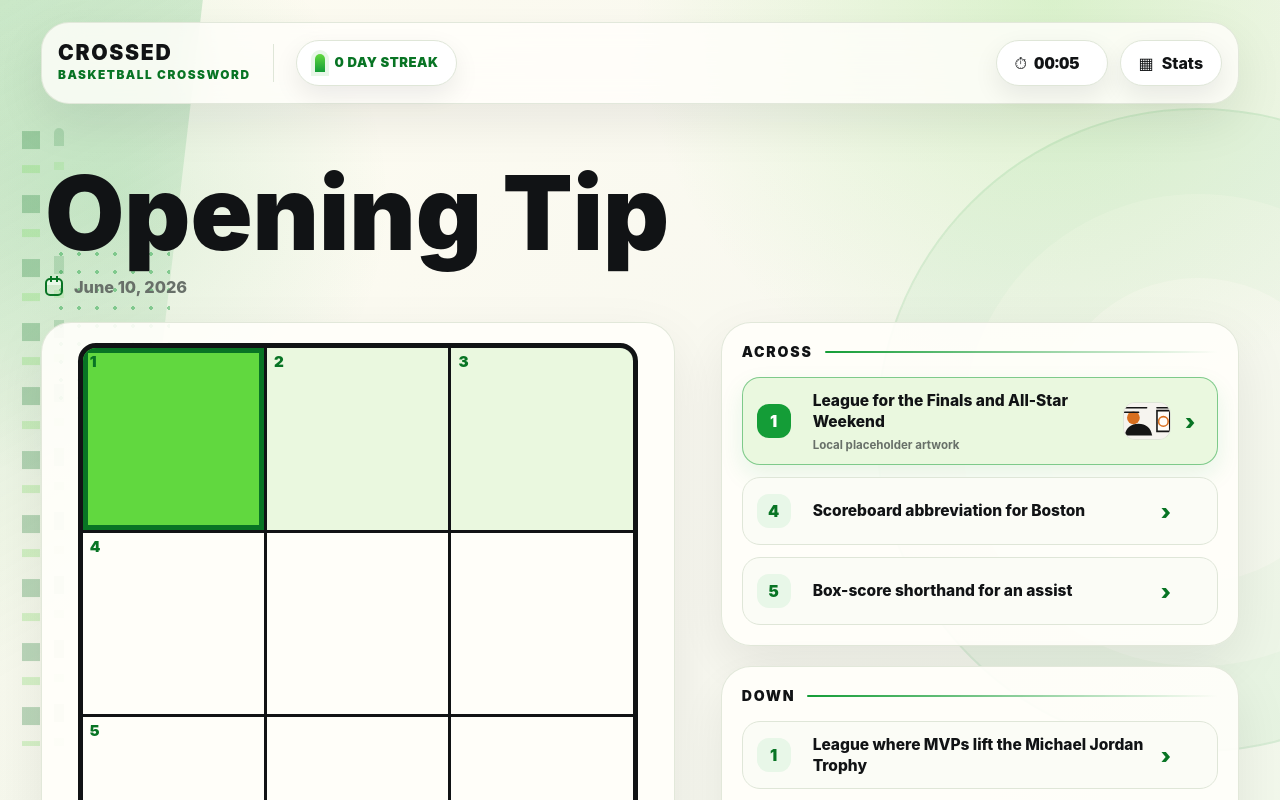
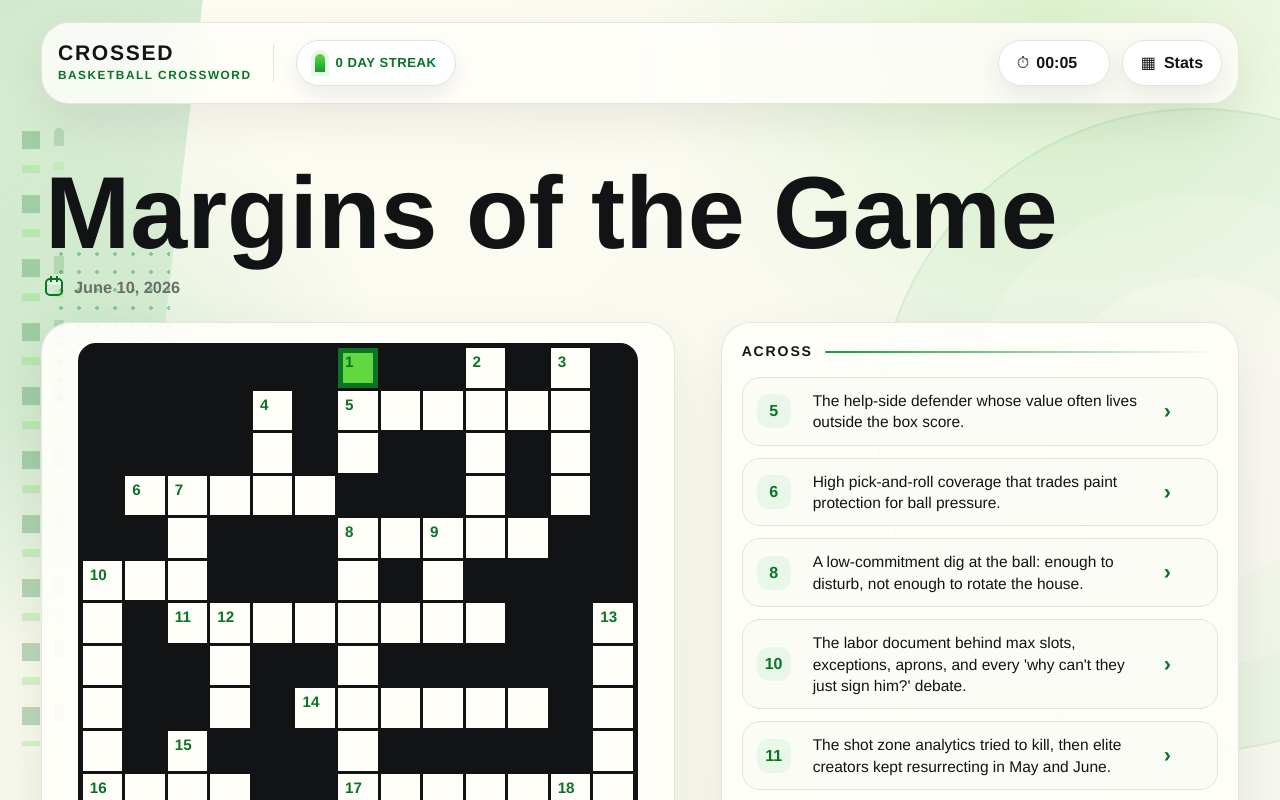
Before and after one commit to CharlieWright2727/crossed, a React (Vite) app: page / in a window 1280 px wide. Shown: the top 800 px of the page. Built offline with nearby package versions, Linux system fonts and the light colour scheme.

Commit message:
Add new daily puzzle and refine typography

```diff
--- a/content/puzzles/answers/2026-06-10.answers.json
+++ b/content/puzzles/answers/2026-06-10.answers.json
@@ -2,20 +2,286 @@
   "id": "2026-06-10",
   "date": "2026-06-10",
   "cells": [
-    ["N", "B", "A"],
-    ["B", "O", "S"],
-    ["A", "S", "T"]
+    [
+      null,
+      null,
+      null,
+      null,
+      null,
+      null,
+      "D",
+      null,
+      null,
+      "A",
+      null,
+      "D",
+      null
+    ],
+    [
+      null,
+      null,
+      null,
+      null,
+      "T",
+      null,
+      "H",
+      "E",
+      "L",
+      "P",
+      "E",
+      "R",
+      null
+    ],
+    [
+      null,
+      null,
+      null,
+      null,
+      "A",
+      null,
+      "O",
+      null,
+      null,
+      "R",
+      null,
+      "O",
+      null
+    ],
+    [
+      null,
+      "H",
+      "E",
+      "D",
+      "G",
+      "E",
+      null,
+      null,
+      null,
+      "O",
+      null,
+      "P",
+      null
+    ],
+    [
+      null,
+      null,
+      "L",
+      null,
+      null,
+      null,
+      "S",
+      "T",
+      "U",
+      "N",
+      "T",
+      null,
+      null
+    ],
+    [
+      "C",
+      "B",
+      "A",
+      null,
+      null,
+      null,
+      "P",
+      null,
+      "S",
+      null,
+      null,
+      null,
+      null
+    ],
+    [
+      "O",
+      null,
+      "M",
+      "I",
+      "D",
+      "R",
+      "A",
+      "N",
+      "G",
+      "E",
+      null,
+      null,
+      "L"
+    ],
+    [
+      "R",
+      null,
+      null,
+      "C",
+      null,
+      null,
+      "C",
+      null,
+      null,
+      null,
+      null,
+      null,
+      "O"
+    ],
+    [
+      "N",
+      null,
+      null,
+      "E",
+      null,
+      "H",
+      "I",
+      "N",
+      "K",
+      "I",
+      "E",
+      null,
+      "W"
+    ],
+    [
+      "E",
+      null,
+      "B",
+      null,
+      null,
+      null,
+      "N",
+      null,
+      null,
+      null,
+      null,
+      null,
+      "R"
+    ],
+    [
+      "R",
+      "A",
+      "P",
+      "M",
+      null,
+      null,
+      "G",
+      "R",
+      "A",
+      "V",
+      "I",
+      "T",
+      "Y"
+    ],
+    [
+      null,
+      null,
+      "M",
+      null,
+      null,
+      null,
+      null,
+      null,
+      null,
+      null,
+      null,
+      "A",
+      null
+    ],
+    [
+      null,
+      null,
+      null,
+      null,
+      null,
+      null,
+      null,
+      null,
+      null,
+      null,
+      null,
+      "X",
+      null
+    ]
   ],
   "clues": {
     "across": [
-      { "number": 1, "answer": "NBA" },
-      { "number": 4, "answer": "BOS" },
-      { "number": 5, "answer": "AST" }
+      {
+        "number": 5,
+        "answer": "HELPER"
+      },
+      {
+        "number": 6,
+        "answer": "HEDGE"
+      },
+      {
+        "number": 8,
+        "answer": "STUNT"
+      },
+      {
+        "number": 10,
+        "answer": "CBA"
+      },
+      {
+        "number": 11,
+        "answer": "MIDRANGE"
+      },
+      {
+        "number": 14,
+        "answer": "HINKIE"
+      },
+      {
+        "number": 16,
+        "answer": "RAPM"
+      },
+      {
+        "number": 17,
+        "answer": "GRAVITY"
+      }
     ],
     "down": [
-      { "number": 1, "answer": "NBA" },
-      { "number": 2, "answer": "BOS" },
-      { "number": 3, "answer": "AST" }
+      {
+        "number": 1,
+        "answer": "DHO"
+      },
+      {
+        "number": 2,
+        "answer": "APRON"
+      },
+      {
+        "number": 3,
+        "answer": "DROP"
+      },
+      {
+        "number": 4,
+        "answer": "TAG"
+      },
+      {
+        "number": 7,
+        "answer": "ELAM"
+      },
+      {
+        "number": 8,
+        "answer": "SPACING"
+      },
+      {
+        "number": 9,
+        "answer": "USG"
+      },
+      {
+        "number": 10,
+        "answer": "CORNER"
+      },
+      {
+        "number": 12,
+        "answer": "ICE"
+      },
+      {
+        "number": 13,
+        "answer": "LOWRY"
+      },
+      {
+        "number": 15,
+        "answer": "BPM"
+      },
+      {
+        "number": 18,
+        "answer": "TAX"
+      }
     ]
   }
 }
--- a/content/puzzles/public/2026-06-10.json
+++ b/content/puzzles/public/2026-06-10.json
@@ -1,59 +1,376 @@
 {
   "id": "2026-06-10",
   "date": "2026-06-10",
-  "title": "Opening Tip",
+  "title": "Margins of the Game",
   "author": "Crossed",
-  "difficulty": "easy",
-  "size": { "rows": 3, "cols": 3 },
+  "difficulty": "hard",
+  "size": {
+    "rows": 13,
+    "cols": 13
+  },
   "layout": [
-    [".", ".", "."],
-    [".", ".", "."],
-    [".", ".", "."]
+    [
+      "#",
+      "#",
+      "#",
+      "#",
+      "#",
+      "#",
+      ".",
+      "#",
+      "#",
+      ".",
+      "#",
+      ".",
+      "#"
+    ],
+    [
+      "#",
+      "#",
+      "#",
+      "#",
+      ".",
+      "#",
+      ".",
+      ".",
+      ".",
+      ".",
+      ".",
+      ".",
+      "#"
+    ],
+    [
+      "#",
+      "#",
+      "#",
+      "#",
+      ".",
+      "#",
+      ".",
+      "#",
+      "#",
+      ".",
+      "#",
+      ".",
+      "#"
+    ],
+    [
+      "#",
+      ".",
+      ".",
+      ".",
+      ".",
+      ".",
+      "#",
+      "#",
+      "#",
+      ".",
+      "#",
+      ".",
+      "#"
+    ],
+    [
+      "#",
+      "#",
+      ".",
+      "#",
+      "#",
+      "#",
+      ".",
+      ".",
+      ".",
+      ".",
+      ".",
+      "#",
+      "#"
+    ],
+    [
+      ".",
+      ".",
+      ".",
+      "#",
+      "#",
+      "#",
+      ".",
+      "#",
+      ".",
+      "#",
+      "#",
+      "#",
+      "#"
+    ],
+    [
+      ".",
+      "#",
+      ".",
+      ".",
+      ".",
+      ".",
+      ".",
+      ".",
+      ".",
+      ".",
+      "#",
+      "#",
+      "."
+    ],
+    [
+      ".",
+      "#",
+      "#",
+      ".",
+      "#",
+      "#",
+      ".",
+      "#",
+      "#",
+      "#",
+      "#",
+      "#",
+      "."
+    ],
+    [
+      ".",
+      "#",
+      "#",
+      ".",
+      "#",
+      ".",
+      ".",
+      ".",
+      ".",
+      ".",
+      ".",
+      "#",
+      "."
+    ],
+    [
+      ".",
+      "#",
+      ".",
+      "#",
+      "#",
+      "#",
+      ".",
+      "#",
+      "#",
+      "#",
+      "#",
+      "#",
+      "."
+    ],
+    [
+      ".",
+      ".",
+      ".",
+      ".",
+      "#",
+      "#",
+      ".",
+      ".",
+      ".",
+      ".",
+      ".",
+      ".",
+      "."
+    ],
+    [
+      "#",
+      "#",
+      ".",
+      "#",
+      "#",
+      "#",
+      "#",
+      "#",
+      "#",
+      "#",
+      "#",
+      ".",
+      "#"
+    ],
+    [
+      "#",
+      "#",
+      "#",
+      "#",
+      "#",
+      "#",
+      "#",
+      "#",
+      "#",
+      "#",
+      "#",
+      ".",
+      "#"
+    ]
   ],
   "clues": {
     "across": [
       {
-        "number": 1,
+        "number": 5,
         "prompt": {
-          "text": "League for the Finals and All-Star Weekend",
-          "imageSrc": "/clue-images/player-placeholder.svg",
-          "imageAlt": "Local basketball player placeholder illustration for an image clue",
-          "imageCredit": "Local placeholder artwork"
+          "text": "The help-side defender whose value often lives outside the box score."
         },
-        "row": 0,
+        "row": 1,
+        "col": 6
+      },
+      {
+        "number": 6,
+        "prompt": {
+          "text": "High pick-and-roll coverage that trades paint protection for ball pressure."
+        },
+        "row": 3,
+        "col": 1
+      },
+      {
+        "number": 8,
+        "prompt": {
+          "text": "A low-commitment dig at the ball: enough to disturb, not enough to rotate the house."
+        },
+        "row": 4,
+        "col": 6
+      },
+      {
+        "number": 10,
+        "prompt": {
+          "text": "The labor document behind max slots, exceptions, aprons, and every 'why can't they just sign him?' debate."
+        },
+        "row": 5,
         "col": 0
       },
       {
-        "number": 4,
-        "prompt": { "text": "Scoreboard abbreviation for Boston" },
-        "row": 1,
+        "number": 11,
+        "prompt": {
+          "text": "The shot zone analytics tried to kill, then elite creators kept resurrecting in May and June."
+        },
+        "row": 6,
+        "col": 2
+      },
+      {
+        "number": 14,
+        "prompt": {
+          "text": "The executive surname that became shorthand for asking whether losing can be an argument."
+        },
+        "row": 8,
+        "col": 5
+      },
+      {
+        "number": 16,
+        "prompt": {
+          "text": "Plus-minus model that tries to strip out lineup noise by regularization rather than vibes."
+        },
+        "row": 10,
         "col": 0
       },
       {
-        "number": 5,
-        "prompt": { "text": "Box-score shorthand for an assist" },
-        "row": 2,
-        "col": 0
+        "number": 17,
+        "prompt": {
+          "text": "The invisible force that bends defenses before a screen is even set."
+        },
+        "row": 10,
+        "col": 6
       }
     ],
     "down": [
       {
         "number": 1,
-        "prompt": { "text": "League where MVPs lift the Michael Jordan Trophy" },
+        "prompt": {
+          "text": "Chicago-style action: a handoff stitched into a screen, often weaponized for shooters."
+        },
         "row": 0,
+        "col": 6
+      },
+      {
+        "number": 2,
+        "prompt": {
+          "text": "Cap accounting ghost that can matter before a player is even re-signed."
+        },
+        "row": 0,
+        "col": 9
+      },
+      {
+        "number": 3,
+        "prompt": {
+          "text": "Conservative ball-screen coverage that says: protect the rim first, solve the jumper later."
+        },
+        "row": 0,
+        "col": 11
+      },
+      {
+        "number": 4,
+        "prompt": {
+          "text": "The defender's brief ownership of a roller before the rotation is passed on."
+        },
+        "row": 1,
+        "col": 4
+      },
+      {
+        "number": 7,
+        "prompt": {
+          "text": "Endgame format that turns the clock off and asks whether basketball should finish on a make."
+        },
+        "row": 3,
+        "col": 2
+      },
+      {
+        "number": 8,
+        "prompt": {
+          "text": "The modern offensive condition: five players arranged to make every help decision expensive."
+        },
+        "row": 4,
+        "col": 6
+      },
+      {
+        "number": 9,
+        "prompt": {
+          "text": "Possession share stat that can confuse responsibility with dominance."
+        },
+        "row": 4,
+        "col": 8
+      },
+      {
+        "number": 10,
+        "prompt": {
+          "text": "Weak-side geography: where a shooter waits while the ball argues with the paint."
+        },
+        "row": 5,
         "col": 0
       },
       {
-        "number": 2,
-        "prompt": { "text": "Celtics city abbreviation" },
-        "row": 0,
-        "col": 1
+        "number": 12,
+        "prompt": {
+          "text": "Ball-screen coverage call that can turn a drive into a sideline trap without saying 'trap'."
+        },
+        "row": 6,
+        "col": 3
       },
       {
-        "number": 3,
-        "prompt": { "text": "Assist abbreviation on a stat sheet" },
-        "row": 0,
+        "number": 13,
+        "prompt": {
+          "text": "Player shown in the image: the small guard whose impact often hid in charges, pace control, and late-clock decisions.",
+          "imageSrc": "/clue-images/lowry-placeholder.svg",
+          "imageAlt": "Illustrated placeholder portrait of a veteran basketball guard",
+          "imageCredit": "Local placeholder artwork"
+        },
+        "row": 6,
+        "col": 12
+      },
+      {
+        "number": 15,
+        "prompt": {
+          "text": "Box Plus/Minus: a public all-in-one stat whose confidence interval should humble hot takes."
+        },
+        "row": 9,
         "col": 2
+      },
+      {
+        "number": 18,
+        "prompt": {
+          "text": "The bill for a roster that says the owner believes contention is already here."
+        },
+        "row": 10,
+        "col": 11
       }
     ]
   }
--- a/src/styles.css
+++ b/src/styles.css
@@ -13,7 +13,7 @@
   --bad: #b3261e;
   --shadow: rgba(17, 19, 21, 0.08);
   --shadow-strong: rgba(17, 19, 21, 0.14);
-  font-family: Inter, ui-sans-serif, system-ui, -apple-system, BlinkMacSystemFont, "Segoe UI", sans-serif;
+  font-family: "Avenir Next", Avenir, "Helvetica Neue", Helvetica, Arial, ui-sans-serif, system-ui, sans-serif;
   font-synthesis: none;
   text-rendering: optimizeLegibility;
 }
@@ -65,7 +65,7 @@ button {
   background: var(--panel);
   color: var(--text);
   font: inherit;
-  font-weight: 800;
+  font-weight: 650;
   line-height: 1.15;
   cursor: pointer;
   transition: transform 140ms ease, border-color 140ms ease, background 140ms ease, box-shadow 140ms ease;
@@ -187,13 +187,13 @@ p {
   font-size: clamp(1.12rem, 2vw, 1.32rem);
   line-height: 0.95;
   letter-spacing: 0.08em;
-  font-weight: 950;
+  font-weight: 800;
 }
 
 .brand-copy span {
   color: var(--accent-dark);
   font-size: clamp(0.62rem, 1.2vw, 0.74rem);
-  font-weight: 950;
+  font-weight: 700;
   letter-spacing: 0.13em;
   line-height: 1.25;
 }
@@ -222,7 +222,7 @@ p {
   gap: 10px;
   color: var(--accent-dark);
   font-size: 0.82rem;
-  font-weight: 950;
+  font-weight: 700;
   letter-spacing: 0.04em;
   line-height: 1;
 }
@@ -245,7 +245,7 @@ p {
   gap: 7px;
   min-width: 112px;
   font-variant-numeric: tabular-nums;
-  font-weight: 950;
+  font-weight: 750;
   text-align: center;
 }
 
@@ -265,7 +265,7 @@ p {
   margin: 0 0 16px;
   font-size: clamp(3.4rem, 8vw, 7.1rem);
   line-height: 0.92;
-  font-weight: 950;
+  font-weight: 850;
   letter-spacing: 0;
 }
 
@@ -274,7 +274,7 @@ p {
   margin: 0;
   color: var(--muted);
   font-size: 1.02rem;
-  font-weight: 850;
+  font-weight: 600;
   line-height: 1.35;
 }
 
@@ -366,7 +366,7 @@ p {
   background: #fffef9;
   color: var(--text);
   font-size: clamp(1.9rem, 9vw, 5.1rem);
-  font-weight: 950;
+  font-weight: 800;
   line-height: 1;
   text-transform: uppercase;
 }
@@ -390,7 +390,7 @@ p {
   left: 7px;
   color: var(--accent-dark);
   font-size: clamp(0.64rem, 1.4vw, 0.95rem);
-  font-weight: 950;
+  font-weight: 700;
   line-height: 1;
 }
 
@@ -461,7 +461,7 @@ p {
   border-radius: 13px;
   background: #f2f5ec;
   box-shadow: 0 5px 0 #d7e1ce, 0 12px 20px var(--shadow);
-  font-weight: 950;
+  font-weight: 700;
 }
 
 .keyboard .backspace-key {
@@ -494,7 +494,7 @@ p {
   margin: 0;
   color: var(--text);
   font-size: 0.88rem;
-  font-weight: 950;
+  font-weight: 750;
   letter-spacing: 0.13em;
   line-height: 1.25;
   text-transform: uppercase;
@@ -526,7 +526,7 @@ p {
   border-radius: 12px;
   background: var(--accent-soft);
   color: var(--accent-dark);
-  font-weight: 950;
+  font-weight: 700;
 }
 
 .clue-content {
@@ -536,14 +536,14 @@ p {
   color: var(--text);
   font-size: 0.97rem;
   line-height: 1.38;
-  font-weight: 760;
+  font-weight: 560;
   overflow-wrap: anywhere;
 }
 
 .clue-content small {
   color: var(--muted);
   font-size: 0.72rem;
-  font-weight: 700;
+  font-weight: 500;
   line-height: 1.25;
 }
 
@@ -559,7 +559,7 @@ p {
 .clue-chevron {
   color: var(--accent-dark);
   font-size: 1.35rem;
-  font-weight: 950;
+  font-weight: 650;
 }
 
 .clue.current {
@@ -624,7 +624,7 @@ p {
 .daily-tip strong {
   display: block;
   margin-bottom: 5px;
-  font-weight: 950;
+  font-weight: 750;
   line-height: 1.24;
 }
 
@@ -632,7 +632,7 @@ p {
   margin: 0;
   color: var(--muted);
   font-size: 0.88rem;
-  font-weight: 700;
+  font-weight: 500;
   line-height: 1.35;
 }
 
@@ -698,7 +698,7 @@ p {
   margin: 0 0 6px;
   color: var(--accent-dark);
   font-size: 0.74rem;
-  font-weight: 950;
+  font-weight: 700;
   letter-spacing: 0.12em;
   text-transform: uppercase;
 }
@@ -723,7 +723,7 @@ p {
   border-radius: 18px;
   background: #fbfcf6;
   color: var(--muted);
-  font-weight: 800;
+  font-weight: 550;
   line-height: 1.3;
 }
 
@@ -753,7 +753,7 @@ p {
 
 .note {
   color: var(--muted);
-  font-weight: 700;
+  font-weight: 500;
 }
 
 .empty-state {
```
